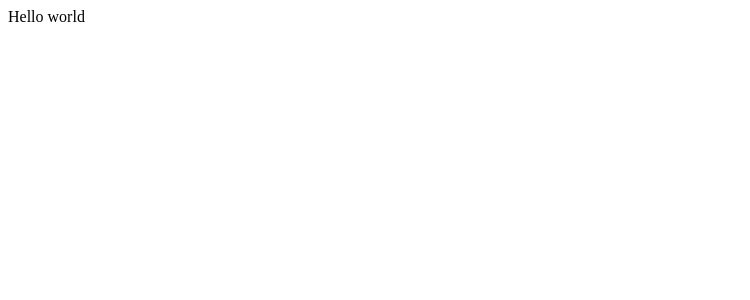
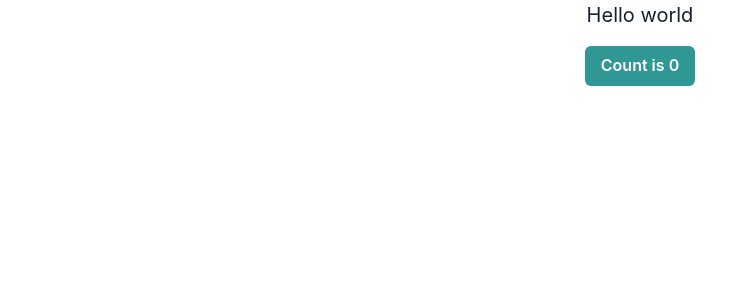
Before and after one commit to RobotsBuildingEducation/progr.ai, a React (Vite) app: page / in a window 1280 px wide. Shown: the top 300 px of the page, without its empty margins (0-750 px from the left). Built offline with nearby package versions, Linux system fonts and the light colour scheme.

Commit message:
add chakra ui

```diff
--- a/package.json
+++ b/package.json
@@ -10,7 +10,11 @@
     "preview": "vite preview"
   },
   "dependencies": {
+    "@chakra-ui/react": "^2.8.2",
+    "@emotion/react": "^11.13.0",
+    "@emotion/styled": "^11.13.0",
     "firebase": "^10.12.4",
+    "framer-motion": "^11.3.8",
     "react": "^18.3.1",
     "react-dom": "^18.3.1"
   },
--- a/src/App.jsx
+++ b/src/App.jsx
@@ -1,11 +1,19 @@
 import { useState } from "react";
+import { Button, Box, Text, Image } from "@chakra-ui/react";
 import reactLogo from "./assets/react.svg";
 import viteLogo from "/vite.svg";
 
 function App() {
   const [count, setCount] = useState(0);
 
-  return <main>Hello world</main>;
+  return (
+    <Box textAlign="center" fontSize="xl">
+      <Text>Hello world</Text>
+      <Button colorScheme="teal" onClick={() => setCount(count + 1)} mt={4}>
+        Count is {count}
+      </Button>
+    </Box>
+  );
 }
 
 export default App;
--- a/src/main.jsx
+++ b/src/main.jsx
@@ -1,9 +1,11 @@
 import React from "react";
 import ReactDOM from "react-dom/client";
+import { ChakraProvider } from "@chakra-ui/react";
+
 import App from "./App.jsx";
 
 ReactDOM.createRoot(document.getElementById("root")).render(
-  <React.StrictMode>
+  <ChakraProvider>
     <App />
-  </React.StrictMode>
+  </ChakraProvider>
 );
```
Also changed, not shown: 1 other file (tests, documents, lock files or other folders).
